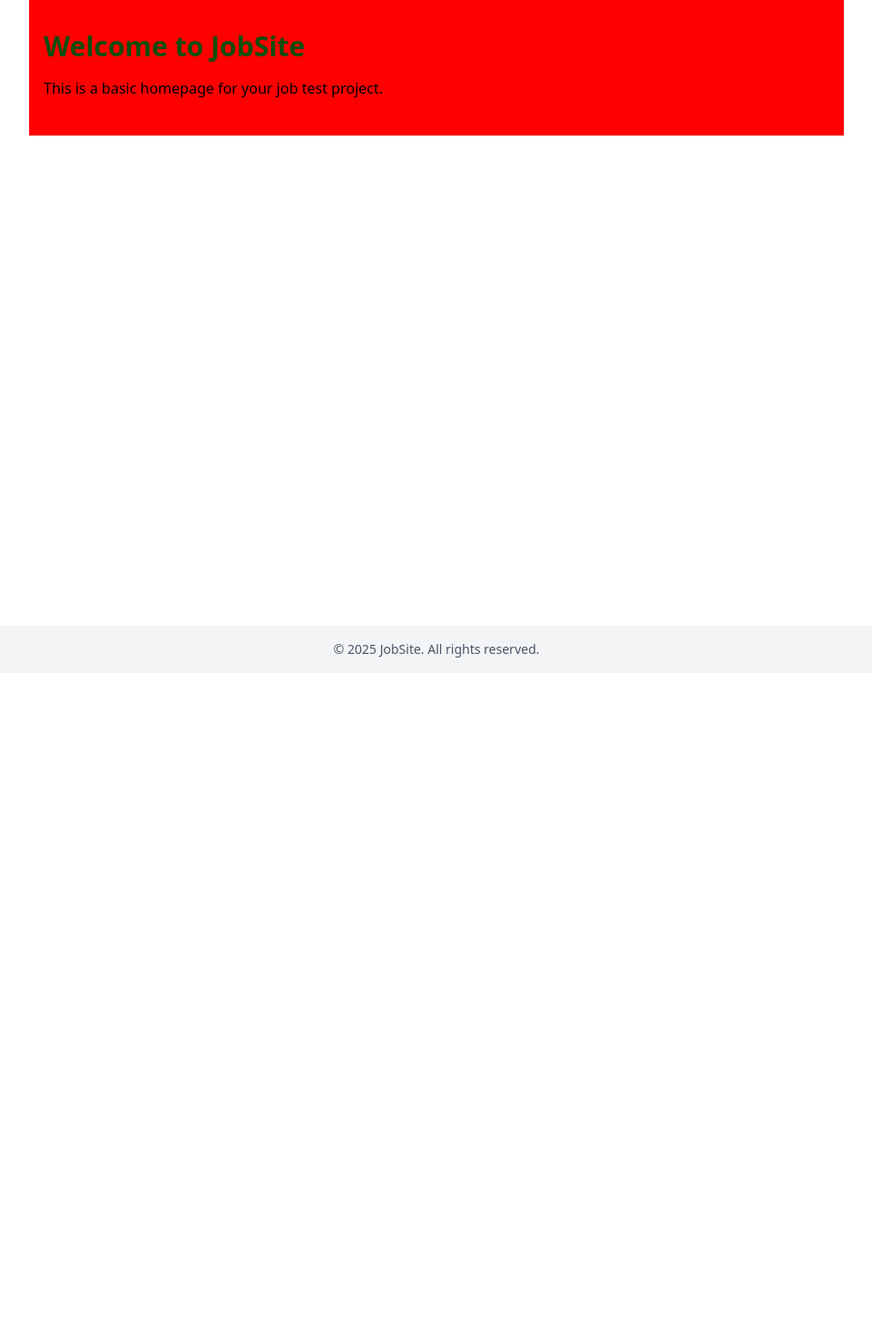
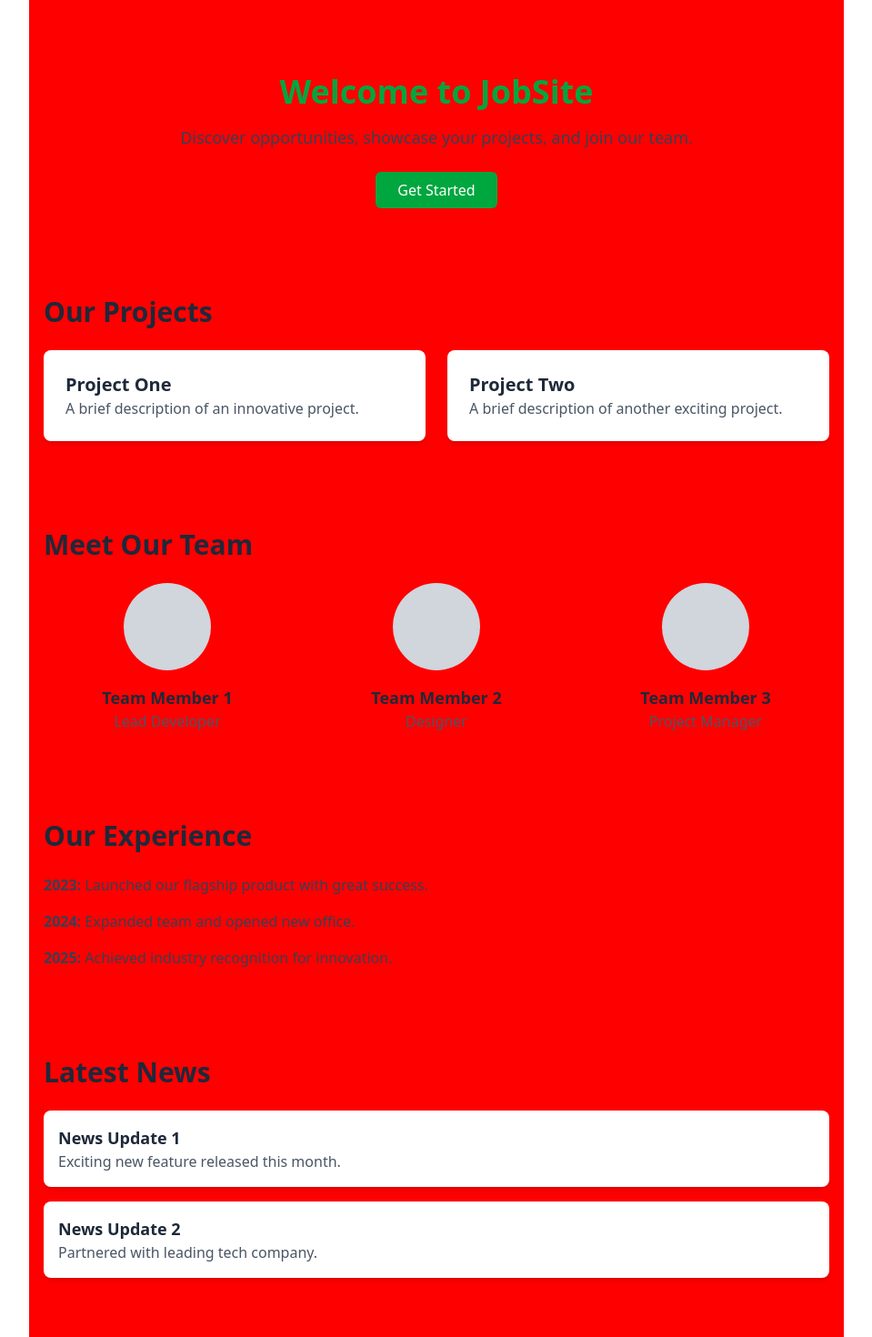
Before and after one commit to engromerbaig/alpago-properties-clone, a Next.js app: page / in a window 1280 px wide. Shown: the part 60-1530 px from the top of the page at 91% size, without its empty margins (160-1119 px from the left). Before the commit the page ends 800 px from the top, so only its background shows below. Built offline with nearby package versions, Linux system fonts and the light colour scheme.

Commit message:
created a basic version of webiste

```diff
--- a/src/app/page.js
+++ b/src/app/page.js
@@ -1,8 +1,27 @@
+import Hero from '../components/Hero';
+import Projects from '../components/Projects';
+import Team from '../components/Team';
+import Experience from '../components/Experience';
+import News from '../components/News';
+
+// Home page component for JobSite
 export default function Home() {
   return (
-    <div className="max-w-4xl bg-primary mx-auto px-4 py-10">
-      <h1 className="text-3xl text-green font-bold mb-4">Welcome to JobSite</h1>
-      <p>This is a basic homepage for your job test project.</p>
+    <div className="max-w-4xl mx-auto px-4 py-10 bg-primary">
+      {/* Hero Section */}
+      <Hero />
+
+      {/* Projects Section */}
+      <Projects />
+
+      {/* Team Section */}
+      <Team />
+
+      {/* Experience Section */}
+      <Experience />
+
+      {/* News Section */}
+      <News />
     </div>
   );
 }
--- /dev/null
+++ b/src/components/Experience.js
@@ -0,0 +1,19 @@
+// app/components/Experience.js
+export default function Experience() {
+  return (
+    <section className="py-12">
+      <h2 className="text-3xl font-semibold text-gray-800 mb-6">Our Experience</h2>
+      <ul className="space-y-4">
+        <li className="text-gray-700">
+          <span className="font-bold">2023:</span> Launched our flagship product with great success.
+        </li>
+        <li className="text-gray-700">
+          <span className="font-bold">2024:</span> Expanded team and opened new office.
+        </li>
+        <li className="text-gray-700">
+          <span className="font-bold">2025:</span> Achieved industry recognition for innovation.
+        </li>
+      </ul>
+    </section>
+  );
+}
--- /dev/null
+++ b/src/components/Hero.js
@@ -0,0 +1,14 @@
+// app/components/Hero.js
+export default function Hero() {
+  return (
+    <section className="py-12 text-center">
+      <h1 className="text-4xl font-bold text-green-600 mb-4">Welcome to JobSite</h1>
+      <p className="text-lg text-gray-700 mb-6">
+        Discover opportunities, showcase your projects, and join our team.
+      </p>
+      <button className="bg-green-600 text-white px-6 py-2 rounded-md hover:bg-green-700 transition">
+        Get Started
+      </button>
+    </section>
+  );
+}
--- /dev/null
+++ b/src/components/News.js
@@ -0,0 +1,18 @@
+// app/components/News.js
+export default function News() {
+  return (
+    <section className="py-12">
+      <h2 className="text-3xl font-semibold text-gray-800 mb-6">Latest News</h2>
+      <div className="space-y-4">
+        <div className="p-4 bg-white rounded-lg shadow-md">
+          <h3 className="text-lg font-bold text-gray-800">News Update 1</h3>
+          <p className="text-gray-600">Exciting new feature released this month.</p>
+        </div>
+        <div className="p-4 bg-white rounded-lg shadow-md">
+          <h3 className="text-lg font-bold text-gray-800">News Update 2</h3>
+          <p className="text-gray-600">Partnered with leading tech company.</p>
+        </div>
+      </div>
+    </section>
+  );
+}
--- /dev/null
+++ b/src/components/Projects.js
@@ -0,0 +1,18 @@
+// app/components/Projects.js
+export default function Projects() {
+  return (
+    <section className="py-12">
+      <h2 className="text-3xl font-semibold text-gray-800 mb-6">Our Projects</h2>
+      <div className="grid grid-cols-1 md:grid-cols-2 gap-6">
+        <div className="p-6 bg-white rounded-lg shadow-md">
+          <h3 className="text-xl font-bold text-gray-800">Project One</h3>
+          <p className="text-gray-600">A brief description of an innovative project.</p>
+        </div>
+        <div className="p-6 bg-white rounded-lg shadow-md">
+          <h3 className="text-xl font-bold text-gray-800">Project Two</h3>
+          <p className="text-gray-600">A brief description of another exciting project.</p>
+        </div>
+      </div>
+    </section>
+  );
+}
--- /dev/null
+++ b/src/components/Team.js
@@ -0,0 +1,25 @@
+// app/components/Team.js
+export default function Team() {
+  return (
+    <section className="py-12">
+      <h2 className="text-3xl font-semibold text-gray-800 mb-6">Meet Our Team</h2>
+      <div className="grid grid-cols-1 md:grid-cols-3 gap-6">
+        <div className="text-center">
+          <div className="w-24 h-24 bg-gray-300 rounded-full mx-auto mb-4"></div>
+          <h3 className="text-lg font-bold text-gray-800">Team Member 1</h3>
+          <p className="text-gray-600">Lead Developer</p>
+        </div>
+        <div className="text-center">
+          <div className="w-24 h-24 bg-gray-300 rounded-full mx-auto mb-4"></div>
+          <h3 className="text-lg font-bold text-gray-800">Team Member 2</h3>
+          <p className="text-gray-600">Designer</p>
+        </div>
+        <div className="text-center">
+          <div className="w-24 h-24 bg-gray-300 rounded-full mx-auto mb-4"></div>
+          <h3 className="text-lg font-bold text-gray-800">Team Member 3</h3>
+          <p className="text-gray-600">Project Manager</p>
+        </div>
+      </div>
+    </section>
+  );
+}
```
